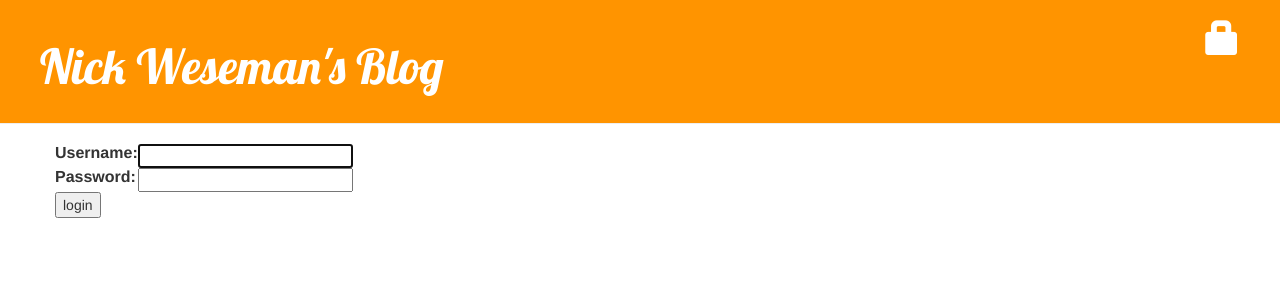
After one commit to nickweseman/my-first-blog, a Django app: a page that uses blog/templates/blog/base.html in a window 1280 px wide. The commit adds this page. Shown: the top 300 px of the page. Run offline with Django 3.2, Linux system fonts and the light colour scheme; some libraries are stand-ins or nearby versions.

Commit message:
added drafts page, publish, and authentication

```diff
--- a/blog/templates/blog/base.html
+++ b/blog/templates/blog/base.html
@@ -10,7 +10,11 @@
     <body>
     <div class="page-header">
         {% if user.is_authenticated %}
-        <a href="{% url 'post_new' %}" class="top-menu"><span class="glyphicon glyphicon-plus"></span></a>
+            <a href="{% url 'post_draft_list' %}" class="top-menu"><span class="glyphicon glyphicon-edit"></span></a>
+            <a href="{% url 'post_new' %}" class="top-menu"><span class="glyphicon glyphicon-plus"></span></a>
+            <p class="top-menu">Hello {{ user.username }} <small>(<a href="{% url 'logout' %}">Log out</a>)</small></p>
+        {% else %}
+            <a href="{% url 'login' %}" class="top-menu"><span class="glyphicon glyphicon-lock"></span></a>
         {% endif %}
         <h1><a href="/">Nick Weseman's Blog</a></h1>
     </div>
--- /dev/null
+++ b/blog/templates/registration/login.html
@@ -0,0 +1,24 @@
+{% extends "blog/base.html" %}
+
+{% block content %}
+    {% if form.errors %}
+        <p>Your username and password didn't match. Please try again.</p>
+    {% endif %}
+
+    <form method="post" action="{% url 'login' %}">
+    {% csrf_token %}
+        <table>
+        <tr>
+            <td>{{ form.username.label_tag }}</td>
+            <td>{{ form.username }}</td>
+        </tr>
+        <tr>
+            <td>{{ form.password.label_tag }}</td>
+            <td>{{ form.password }}</td>
+        </tr>
+        </table>
+
+        <input type="submit" value="login" />
+        <input type="hidden" name="next" value="{{ next }}" />
+    </form>
+{% endblock %}
--- a/blog/urls.py
+++ b/blog/urls.py
@@ -4,6 +4,9 @@ from blog import views
 urlpatterns = [
     url(r'^$', views.post_list, name='post_list'),
     url(r'^post/(?P<pk>\d+)/$', views.post_detail, name='post_detail'),
+    url(r'^post/(?P<pk>\d+)/edit/$', views.post_edit, name='post_edit'),
+    url(r'^post/(?P<pk>\d+)/publish/$', views.post_publish, name='post_publish'),
+    url(r'^post/(?P<pk>\d+)/remove/$', views.post_remove, name='post_remove'),
     url(r'^post/new/$', views.post_new, name='post_new'),
-    url(r'^post/(?P<pk>\d+)/edit/$', views.post_edit, name='post_edit')
+    url(r'^drafts/$', views.post_draft_list, name='post_draft_list'),
 ]
--- a/mysite/settings.py
+++ b/mysite/settings.py
@@ -120,3 +120,5 @@ USE_TZ = True
 
 STATIC_URL = '/static/'
 STATIC_ROOT = os.path.join(BASE_DIR, 'static')
+
+LOGIN_REDIRECT_URL = '/'
--- a/mysite/urls.py
+++ b/mysite/urls.py
@@ -16,8 +16,12 @@ Including another URLconf
 from django.conf.urls import url
 from django.conf.urls import include
 from django.contrib import admin
+from django.contrib.auth import views
 
 urlpatterns = [
     url(r'^admin/', admin.site.urls),
     url(r'^', include('blog.urls')),
+    url(r'^accounts/login/$', views.login, name='login'),
+    url(r'^accounts/logout/$', views.logout, name='logout',
+        kwargs={'next_page': '/'}),
 ]
```
Also changed, not shown: blog/templates/blog/post_detail.html (+8 -1 lines), blog/templates/blog/post_draft_list.html (added, +11 -0 lines), blog/views.py (+24 -1 lines).
